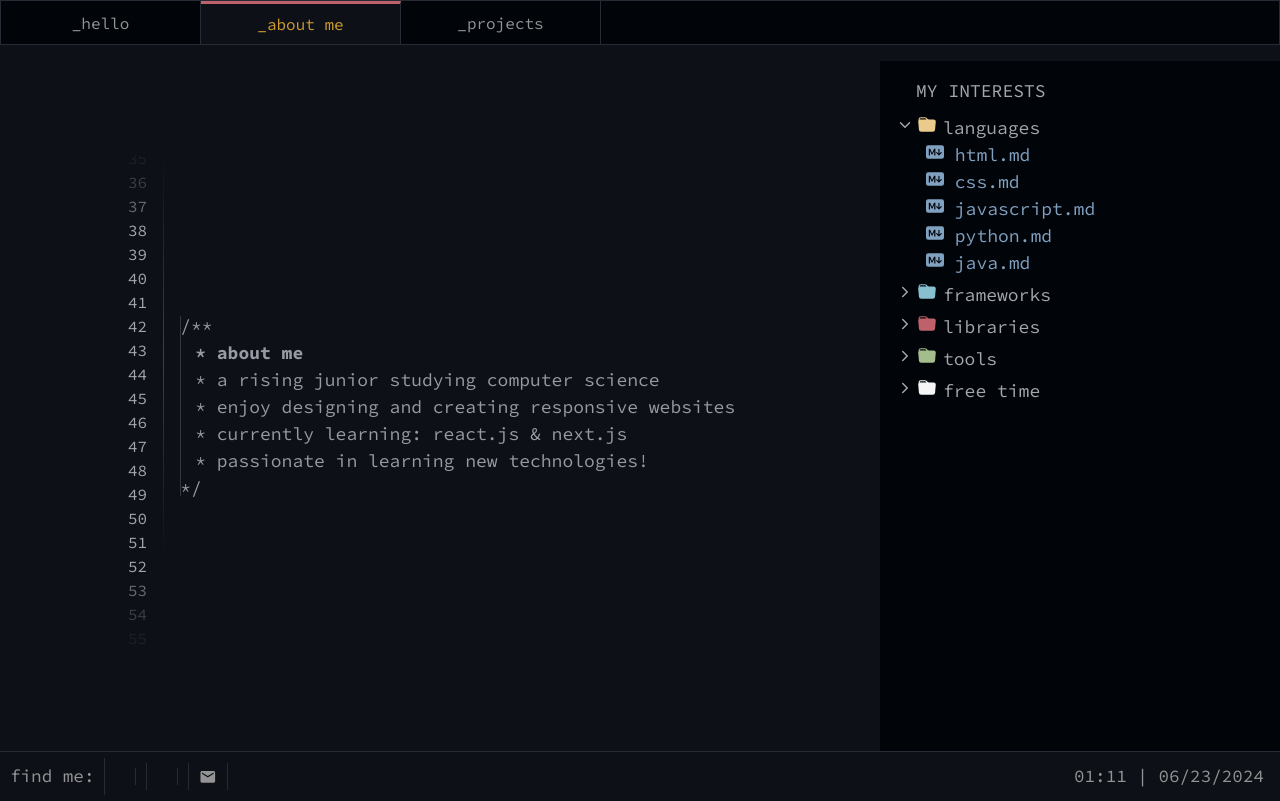
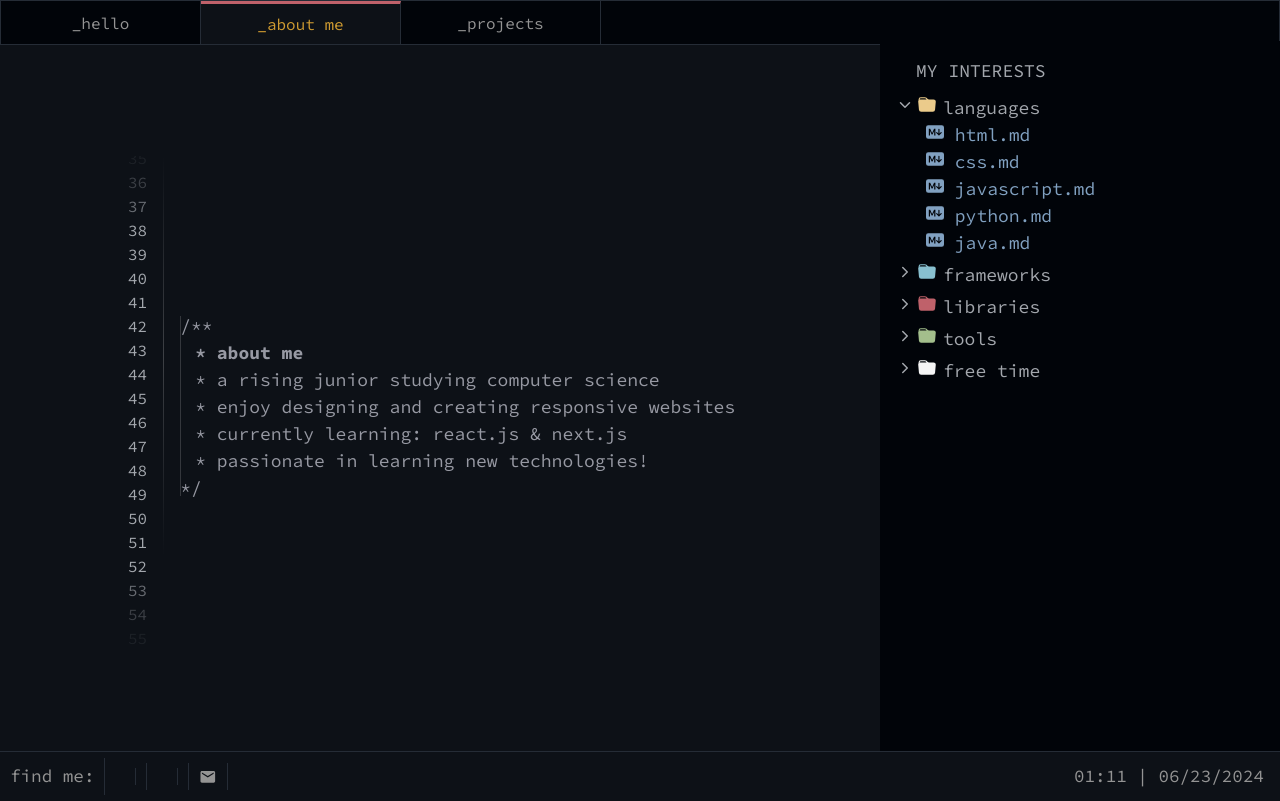
Before and after one commit to jung-eugene/portfolio, a Next.js app: page /about in a window 1280 px wide. Built offline with nearby package versions, Linux system fonts and the light colour scheme; some icons are missing.

Commit message:
adjust skill menu

```diff
--- a/styles/About.module.css
+++ b/styles/About.module.css
@@ -72,9 +72,10 @@
 
 .about .right {
   background-color: rgb(1, 4, 9);
-  height: calc(100vh - 110px);
+  height: calc(100vh - 90px);
   padding: 1rem;
   width: 400px;
+  margin-bottom: 20px;
 }
 
 .about .right_container h3 {
@@ -105,7 +106,7 @@
 
 .about .skill_menu {
   position: absolute;
-  right: 1rem;
+  right: 24px;
   top: 0;
   font-size: 2rem;
   cursor: pointer;
```
